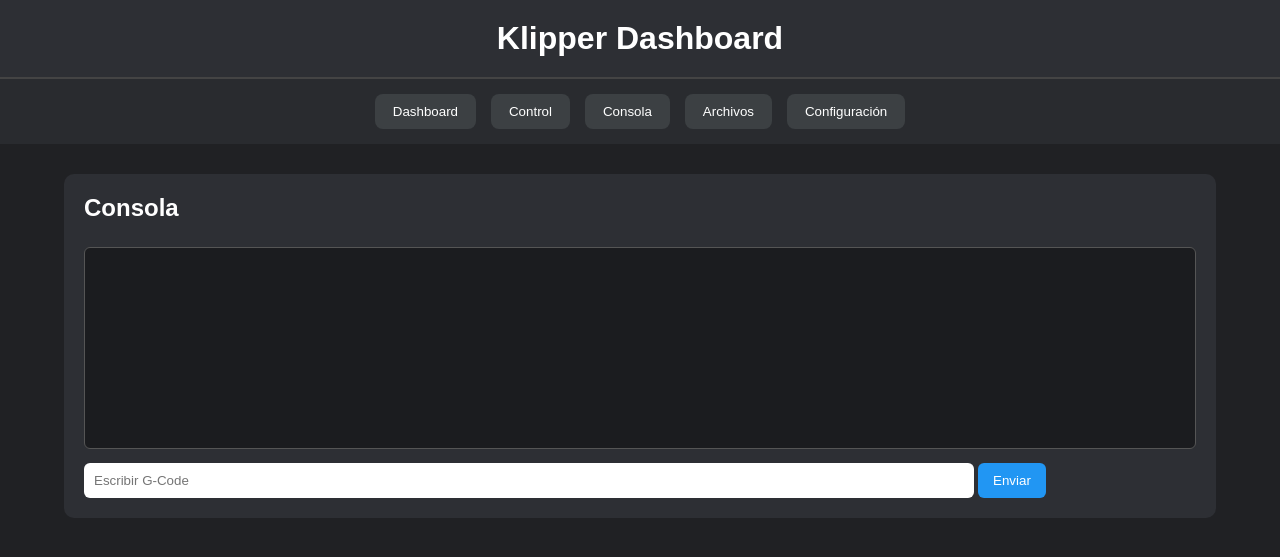
After one commit to MateoTarabini/klipper-dashboard, a FastAPI app: template templates/consola.html in a window 1280 px wide. The commit adds this page. Shown: the top 557 px of the page. Run offline with FastAPI, Linux system fonts and the light colour scheme; the template is opened without the code that fills it, so the values that code supplies are empty.

Commit message:
testigo de impresora conectada y redirrecion a consola.html

```diff
--- a/main.py
+++ b/main.py
@@ -13,6 +13,13 @@ app = FastAPI()
 app.mount("/static", StaticFiles(directory="static"), name="static")
 
 templates = Jinja2Templates(directory="templates")
+
+@app.get("/consola")
+def consola(request: Request):
+    return templates.TemplateResponse(
+        request=request,
+        name="consola.html"
+    )
 
 @app.get("/")
 def inicio(request: Request):
--- /dev/null
+++ b/templates/consola.html
@@ -0,0 +1,47 @@
+<!DOCTYPE html>
+<html lang="es">
+<head>
+    <meta charset="UTF-8">
+    <meta name="viewport" content="width=device-width, initial-scale=1.0">
+    <title>Klipper Dashboard</title>
+    <link rel="stylesheet" href="/static/estilo.css">
+</head>
+<body>
+
+<header>
+    <h1>Klipper Dashboard</h1>
+</header>
+
+<nav>
+    <a href="/">
+        <button>Dashboard</button>
+    </a>
+
+    <button>Control</button>
+
+    <a href="/consola">
+        <button>Consola</button>
+    </a>
+
+    <button>Archivos</button>
+    <button>Configuración</button>
+</nav>
+
+<main>
+        <section>
+
+            <h2>Consola</h2>
+
+            <textarea rows="12" cols="70" id="consola" readonly></textarea>
+
+            <br>
+
+            <input type="text" id="gcode" placeholder="Escribir G-Code">
+
+            <button id="enviar">Enviar</button>
+
+        </section>
+</main>
+
+</body>
+</html>
```
Also changed, not shown: static/script.js (+15 -9 lines), templates/index.html (+6 -4 lines).
